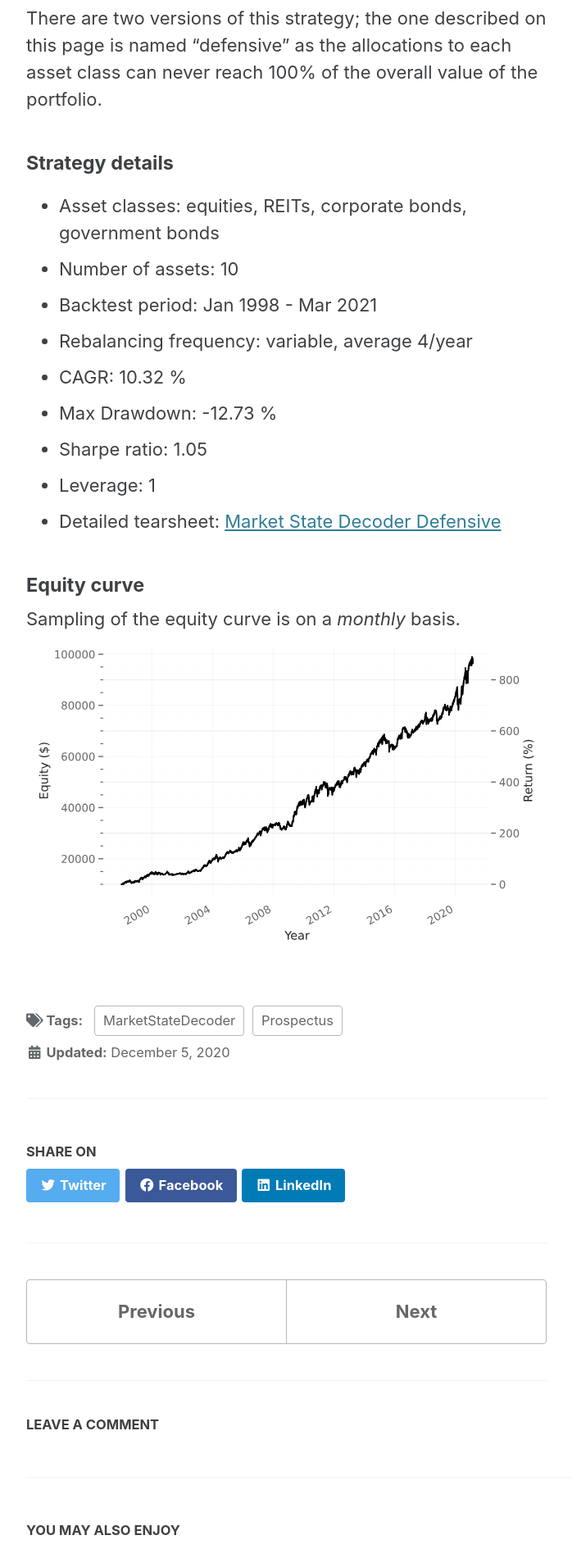
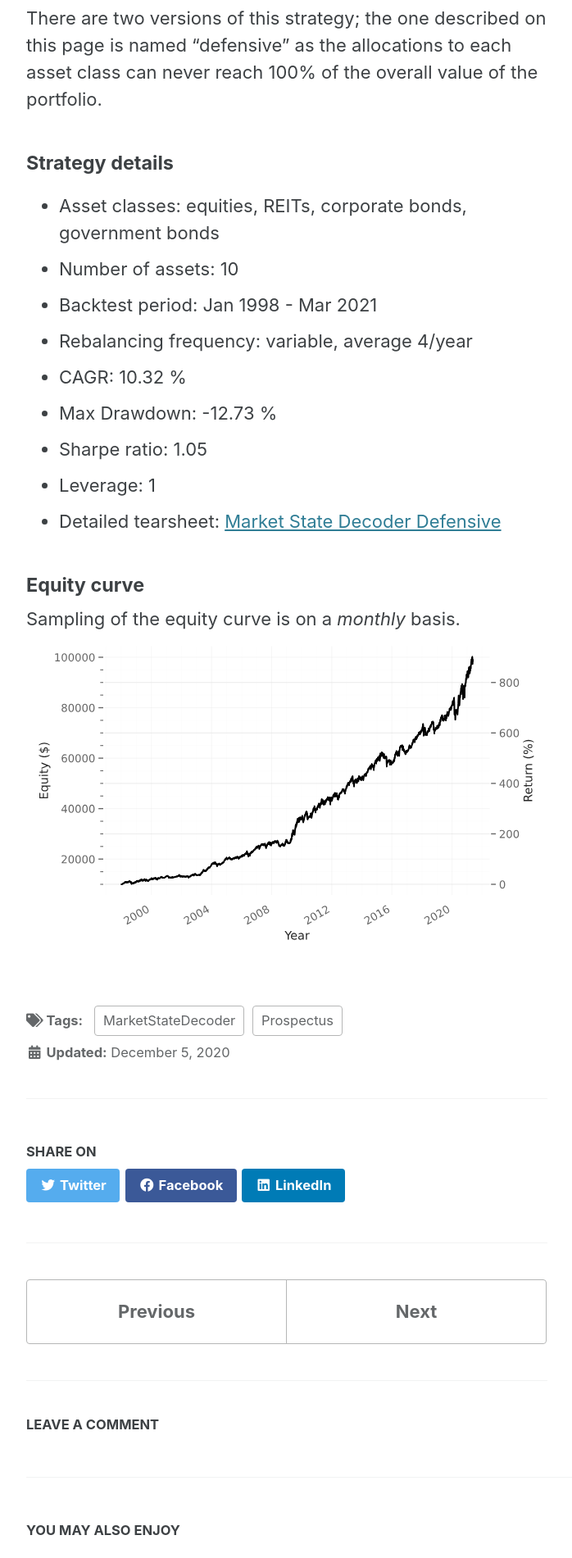
Before and after one commit to IthacaResearch/ithacaresearch.github.io, a Jekyll site: the page built from _posts/2020-12-05-Market-State-Decoder-Defensive.md, in a window 1280 px wide. Shown: the part 868-2769 px from the top of the page at 82% size, without its empty margins (290-988 px from the left). Built offline with Jekyll 4.4.1, drawn with Linux system fonts in a browser that asks for light colours; cached includes are drawn as plain includes; comment, search, counter and statistics services are not loaded.

Commit message:
Update 2020-12-05-Market-State-Decoder-Defensive.md

```diff
--- a/_posts/2020-12-05-Market-State-Decoder-Defensive.md
+++ b/_posts/2020-12-05-Market-State-Decoder-Defensive.md
@@ -26,8 +26,8 @@ There are two versions of this strategy; the one described on this page is named
 * Max Drawdown: -12.73 %
 * Sharpe ratio: 1.05
 * Leverage: 1
-* Detailed tearsheet: [Market State Decoder Defensive](/tearsheets/market_state_decoder_diversified.html)
+* Detailed tearsheet: [Market State Decoder Defensive](/tearsheets/MarketStateDecoderDefensive.html)
 
 #### Equity curve
 Sampling of the equity curve is on a _monthly_ basis.
-![Market State Decoder Defensive](/images/market_state_decoder_diversified.svg)
+![Market State Decoder Defensive](/images/MarketStateDecoderDefensive.svg)
```
